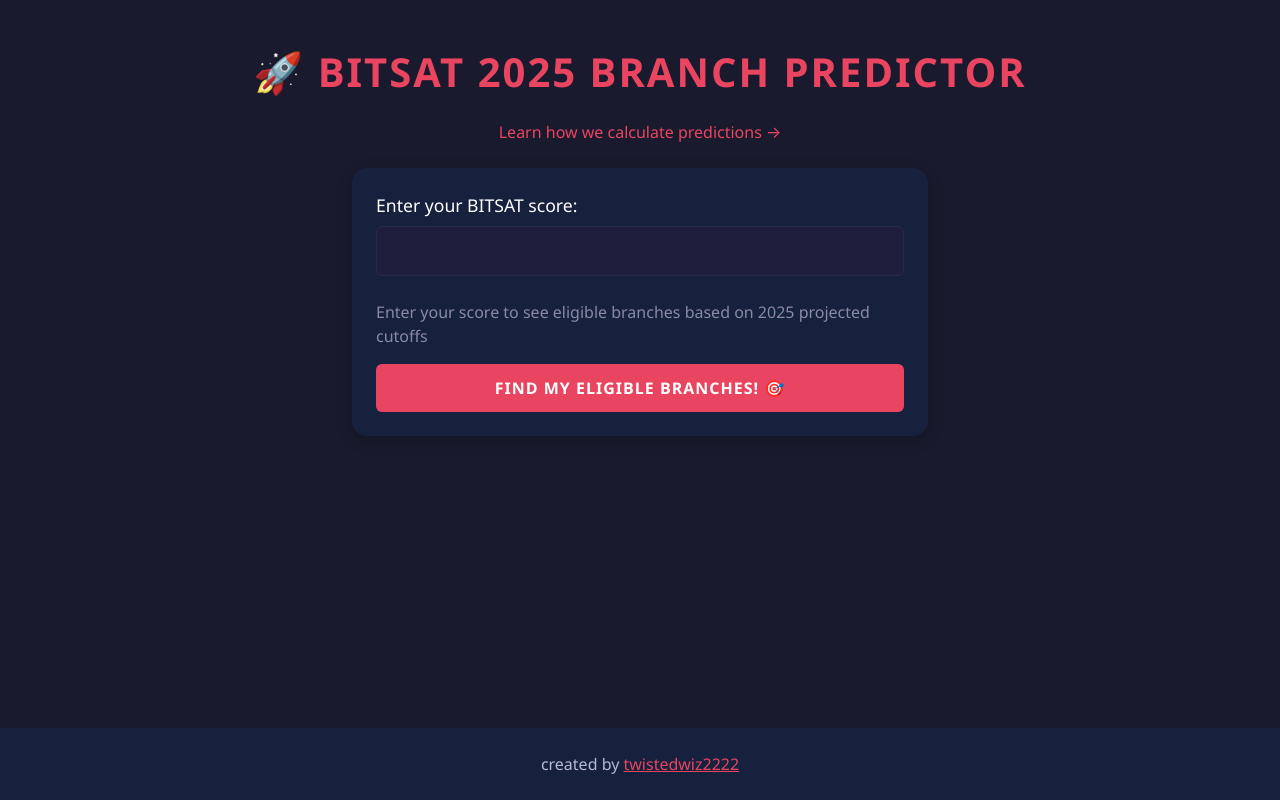
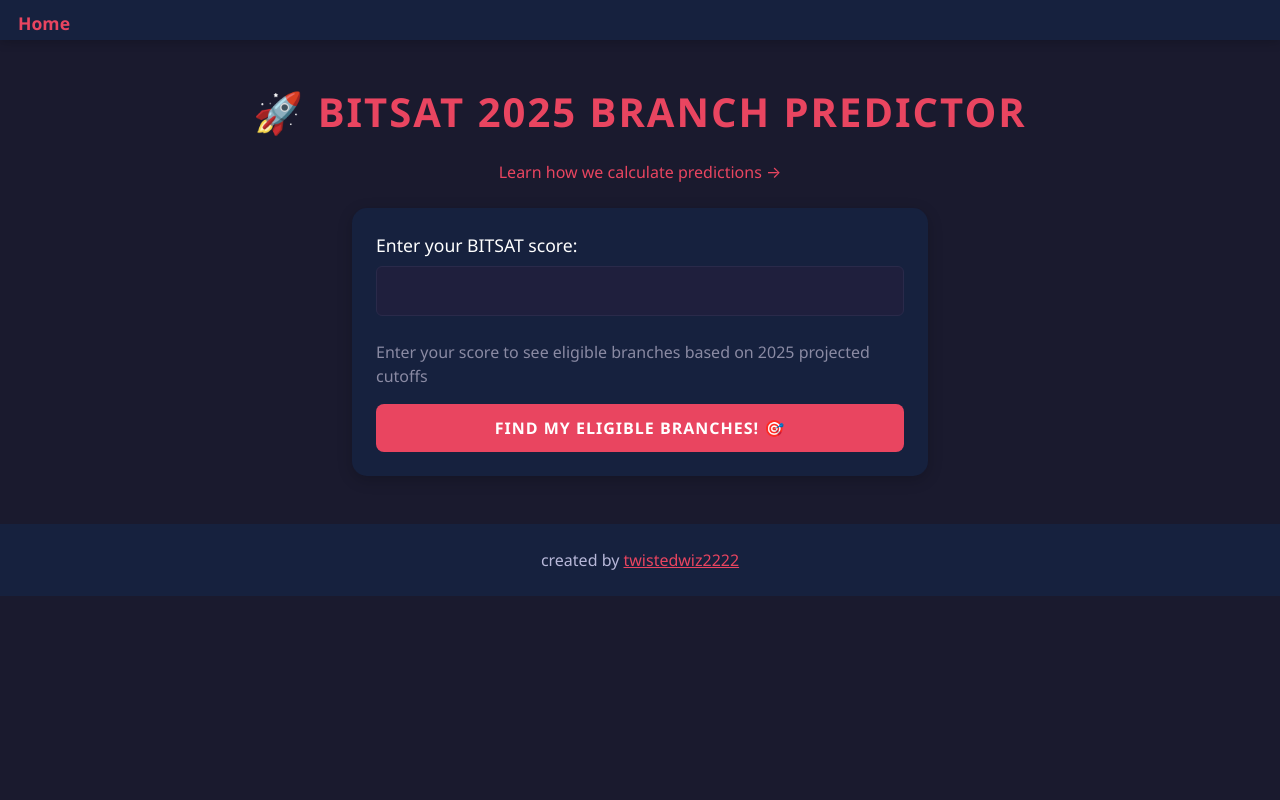
Before and after one commit to twistedwiz2222/bitsat-branch-predictor, a Flask app: page / in a window 1280 px wide. Run offline with Flask 3, Linux system fonts and the light colour scheme.

Commit message:
Assistant checkpoint: Updated header style and improved text visibility
Assistant generated file changes:
- templates/index.html: Update navbar style and text visibility
Update navbar style and text visibility

---

User prompt:

make the header and home like this.

change the colour of this text to something more visible "Enter your score to see eligible branches based on 2025 projected cutoffs"

Replit-Commit-Author: Assistant
Replit-Commit-Session-Id: c4cab61d-ebfa-4536-a6ab-4f75948695ee

```diff
--- a/templates/index.html
+++ b/templates/index.html
@@ -1,4 +1,3 @@
-
 <!DOCTYPE html>
 <html lang="en">
 <head>
@@ -7,24 +6,79 @@
     <title>BITSAT 2025 Predictor</title>
     <link href="https://cdn.jsdelivr.net/npm/bootstrap@5.3.0/dist/css/bootstrap.min.css" rel="stylesheet">
     <style>
-        html, body {
-            height: 100%;
-        }
-        body {
-            min-height: 100vh;
-            display: flex;
-            flex-direction: column;
-        }
-        .container {
-            flex: 1;
-        }
-
-
         body {
             background: #1a1a2e;
             color: #ffffff;
             font-family: 'Segoe UI', system-ui, -apple-system, sans-serif;
-            font-size: 16px;
+            padding-top: 40px; /* Space for navbar */
+        }
+        .container {
+            max-width: 800px;
+        }
+        .card {
+            background: #16213e;
+            border: none;
+            box-shadow: 0 4px 15px rgba(0,0,0,0.2);
+            border-radius: 15px;
+        }
+        .card-body {
+            padding: 2rem;
+        }
+        .btn-primary {
+            background: #e94560;
+            border-color: #e94560;
+            font-weight: 600;
+            padding: 0.6rem 1.5rem;
+            border-radius: 8px;
+        }
+        .btn-primary:hover {
+            background: #d63c54;
+            border-color: #d63c54;
+        }
+        h1 {
+            color: #e94560;
+            font-weight: 700;
+            text-transform: uppercase;
+            letter-spacing: 2px;
+            margin-bottom: 2rem;
+        }
+        .text-muted {
+            color: #e6e6fa !important; /* More visible text color */
+            font-weight: 500;
+        }
+        #results {
+            opacity: 0;
+            transform: translateY(20px);
+            transition: all 0.5s;
+        }
+        #results.show {
+            opacity: 1;
+            transform: translateY(0);
+        }
+        .navbar {
+            background: #16213e;
+            position: fixed;
+            top: 0;
+            left: 0;
+            right: 0;
+            z-index: 1000;
+            padding: 4px 0;
+            box-shadow: 0 2px 10px rgba(0,0,0,0.2);
+            height: 40px;
+        }
+        .nav-home {
+            color: #e94560;
+            text-decoration: none;
+            font-weight: 600;
+            font-size: 1.1em;
+            transition: all 0.3s ease;
+            padding: 6px 18px;
+            border-radius: 5px;
+            display: inline-block;
+        }
+        .nav-home:hover {
+            color: #fff;
+            background: #e94560;
         }
         label, .form-check-label {
             color: #ffffff;
@@ -140,6 +194,9 @@
     </style>
 </head>
 <body>
+    <nav class="navbar">
+        <a href="/" class="nav-home">Home</a>
+    </nav>
     <div class="container py-5">
         <h1 class="text-center mb-4">🚀 BITSAT 2025 Branch Predictor</h1>
         <p class="text-center mb-4"><a href="/about" style="color: #e94560; text-decoration: none;">Learn how we calculate predictions →</a></p>
```
